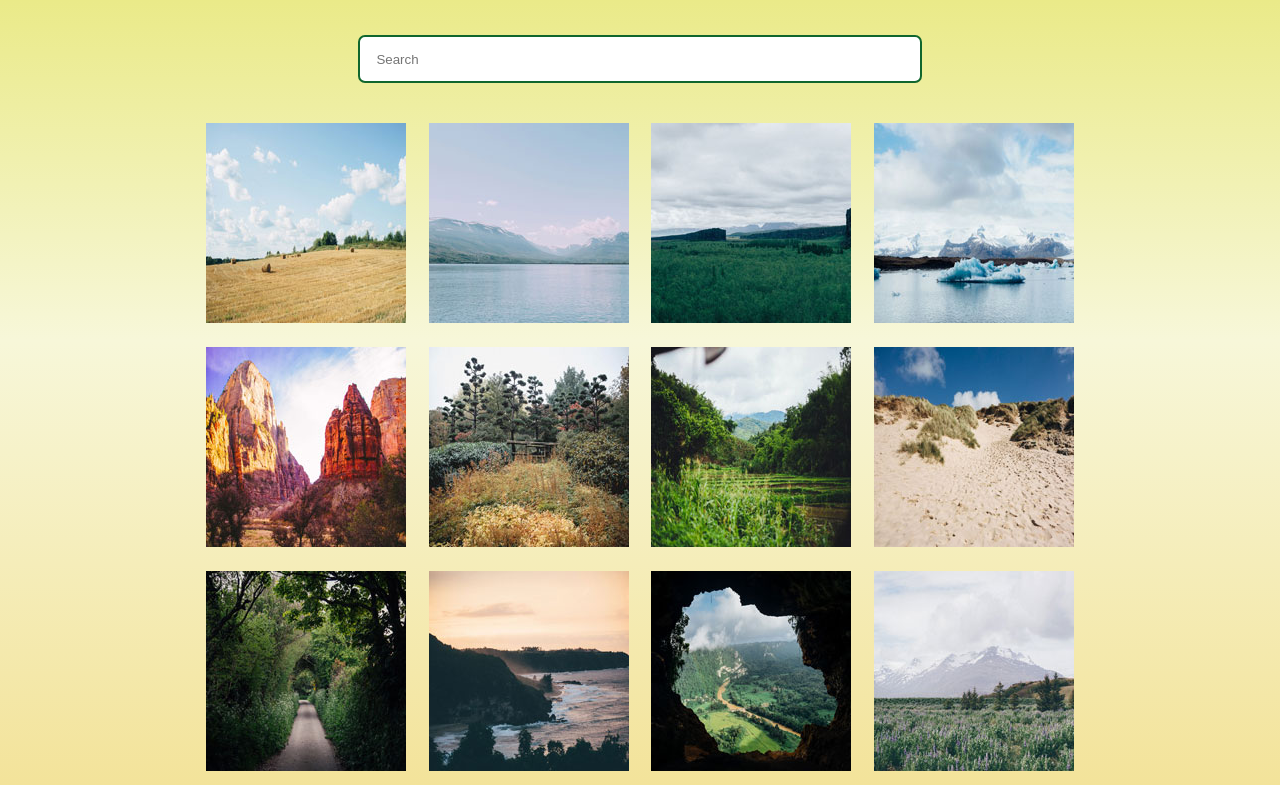
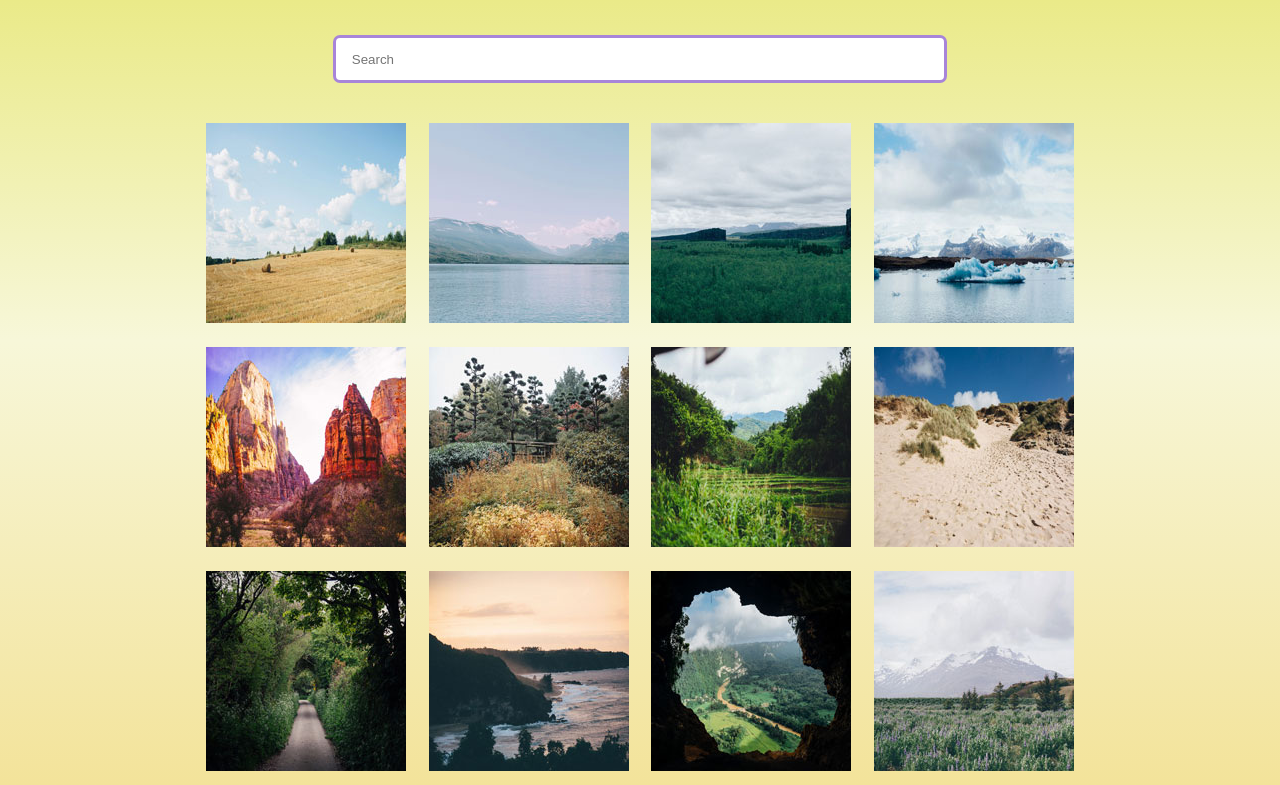
Before and after one commit to nurgul212/photo-gallery-project-5, a plain HTML site: page index.html in a window 1280 px wide. Shown: the part 104-889 px from the top of the page. Drawn offline with Linux system fonts and the light colour scheme; a web font is replaced by a local one.

Commit message:
update search border color and width

```diff
--- a/css/styles.css
+++ b/css/styles.css
@@ -20,9 +20,9 @@ h1 {
 }
 
 #search {
-    width: 55%;
+    width: 60%;
     height: 48px;
-    border: 2px solid rgb(16, 102, 45);
+    border: 3px solid rgb(168, 133, 217);
     border-radius: 7px;
     padding-left: 16px;
     margin:30px auto 30px;
```
